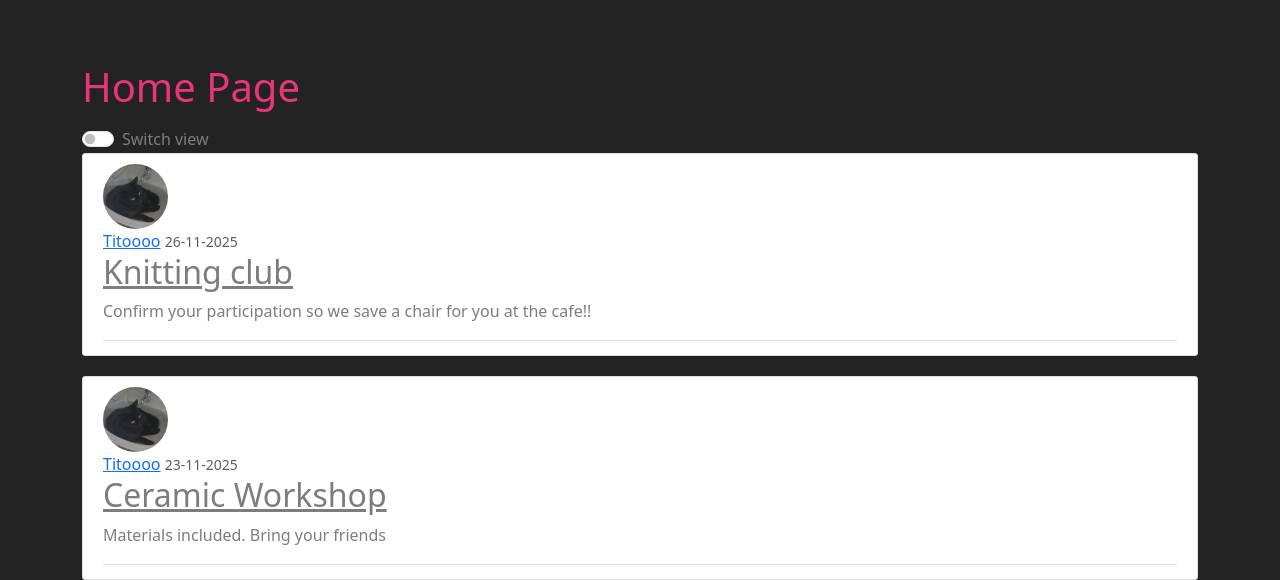
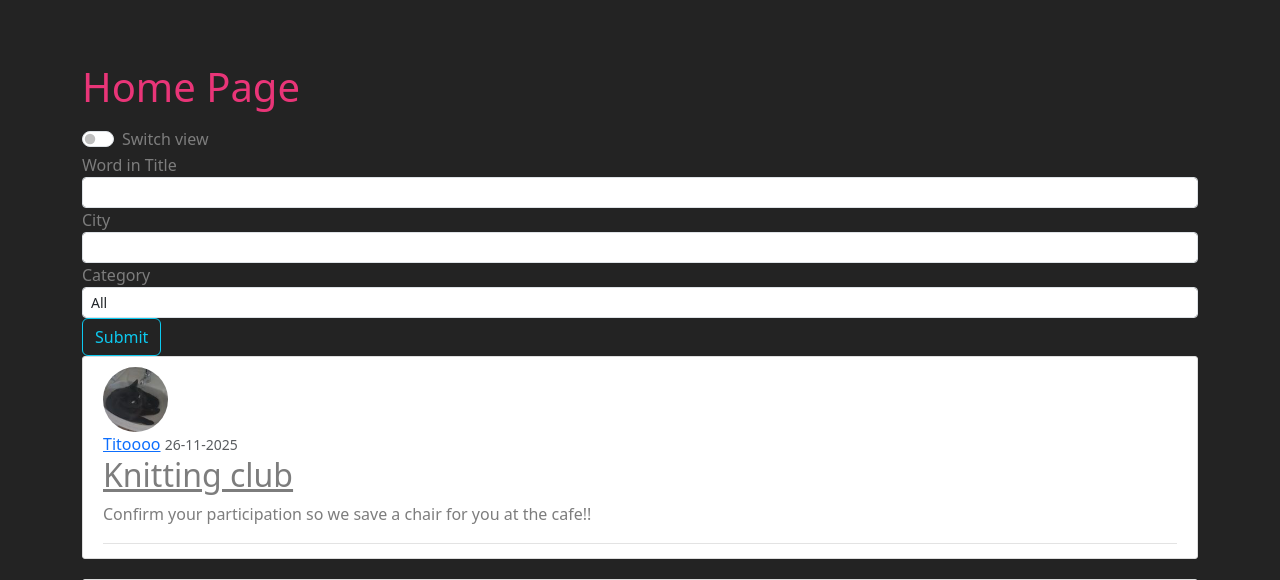
Before and after one commit to wawayaga/event-finder, a Flask app: page / in a window 1280 px wide. Shown: the part 113-693 px from the top of the page. Run offline with Flask 3, Linux system fonts and the light colour scheme; some libraries are stand-ins or nearby versions.

Commit message:
Adds filters word in title, city and Category in both views

```diff
--- a/event_finder/forms.py
+++ b/event_finder/forms.py
@@ -1,6 +1,7 @@
 from flask_wtf import FlaskForm
 from flask_login import current_user
-from wtforms import StringField, PasswordField, SubmitField, BooleanField, TextAreaField, IntegerField, DateField #wtforms is a package
+from wtforms import StringField, PasswordField, SubmitField, BooleanField, TextAreaField, IntegerField, SelectField #wtforms is a package
+from wtforms.fields import DateTimeLocalField
 from wtforms.validators import DataRequired, Length, Email, EqualTo, ValidationError, NumberRange #DataRequired is a class we are importing
 from flask_wtf.file import FileField, FileAllowed
 from event_finder.models import User #only user is imported for validation purposes
@@ -55,8 +56,14 @@ class UpdateAccountForm(FlaskForm):
 class PostForm(FlaskForm):
     title = StringField('Title', validators=[DataRequired()])
     address = StringField('Address', validators=[DataRequired()])
-    event_date = DateField('Date', format="%Y-%m-%d", validators=[DataRequired()])
+    event_date = DateTimeLocalField('Date and Time', format="%Y-%m-%dT%H:%M", validators=[DataRequired()])
     duration_minutes = IntegerField('Duration', validators=[DataRequired(), NumberRange(min=1, max=1440)])
     picture = FileField('Upload a picture of your event', validators=[FileAllowed(['jpg', 'png'])])
     content = TextAreaField('Content', validators=[DataRequired()])
     submit = SubmitField('Post')
+
+class PostFilterForm(FlaskForm):
+    title_word = StringField('Word in Title')
+    city = StringField('City')
+    category = SelectField(choices=[('', 'All'), ('music', 'Music'), ('sports', 'Sports')])
+    submit = SubmitField()
--- a/event_finder/routes.py
+++ b/event_finder/routes.py
@@ -3,34 +3,51 @@ import os
 from PIL import Image
 from flask import render_template, url_for, flash, redirect, request, abort
 from event_finder import app, db, bcrypt
-from event_finder.forms import RegistrationForm, LoginForm, UpdateAccountForm, PostForm
+from event_finder.forms import RegistrationForm, LoginForm, UpdateAccountForm, PostForm, PostFilterForm
 from event_finder.models import User, Post
 from event_finder.geo import get_coordinates
 from flask_login import login_user, current_user, logout_user, login_required
 
 
 @app.route("/")
-@app.route("/home")
+@app.route("/home/")
 def home():
-    view = request.args.get("view", "list")
+    view = request.args.get('view', 'list')
+    form = PostFilterForm(request.args)
+    query = Post.query
+
+    if form:
+
+        if form.title_word.data:
+            query = query.filter(Post.title.ilike(f"%{form.title_word.data}%"))
+        if form.city.data:
+            query = query.filter(Post.address.ilike(f"%{form.city.data}%"))
+        if form.category.data:
+            query = query.filter_by(category=form.category.data)
+#        if subcategory.data:
+#            query = query.filter_by(subcategory=form.subcategory.data)
+
     if view == "map":
-            posts = Post.query.filter(Post.latitude != None, Post.longitude != None)
 
-            posts_data = [
+            query = query.filter(Post.latitude != None, Post.longitude != None)
+            posts = query.all()
+
+            results = [
                 {
                     "id": p.id,
                     "latitude": p.latitude,
                     "longitude": p.longitude,
                     "title": p.title,
+                    "address": p.address,
+                    "event_date": p.event_date,
                     "url": url_for('post', post_id=p.id)
                 }
                 for p in posts
             ]
     else:
-
         page = request.args.get('page', 1, type=int) #1 is the default value for 1. type is the accepted data type as an input
-        posts_data = Post.query.order_by(Post.date_posted.desc()).paginate(page=page, per_page=5)
-    return render_template('home.html', posts=posts_data, view=view)
+        results = query.order_by(Post.date_posted.desc()).paginate(page=page, per_page=5)
+    return render_template('home.html', posts=results, view=view, form=form)
 
 @app.route("/about")
 def about():
@@ -141,10 +158,12 @@ def post(post_id):
     post = Post.query.get_or_404(post_id) #this new method returns a 404 if the post_id doesnt exist
     lat = post.latitude
     lon = post.longitude
+    duration_hours = post.duration_minutes // 60
+    duration_mins = post.duration_minutes % 60
     if post.image:
         image = url_for('static', filename='event_pics/' + post.image)
-        return render_template('post.html', title=post.title, post=post, lat=lat, lon=lon, image=image)
-    return render_template('post.html', title=post.title, post=post, lat=lat, lon=lon)
+        return render_template('post.html', title=post.title, post=post, lat=lat, lon=lon, image=image, duration_hours=duration_hours, duration_mins=duration_mins)
+    return render_template('post.html', title=post.title, post=post, lat=lat, lon=lon, duration_hours=duration_hours, duration_mins=duration_mins)
 
 @app.route("/post/<int:post_id>/update", methods = ['GET', 'POST'])
 @login_required
@@ -154,14 +173,22 @@ def update_post(post_id):
         abort(403) #http response for forbidden route
     form = PostForm()
     if form.validate_on_submit():
+        if form.picture.data:
+            post.image = save_event_picture(form.picture.data)
         post.title = form.title.data
         post.content = form.content.data
+        post.address = form.address.data
+        post.event_date = form.event_date.data
+        post.duration_minutes = form.duration_minutes.data
         db.session.commit() # here we dont use db.session.add because we are not creating new data, but updating it
         flash('Your post was updated!', 'success')
         return redirect(url_for('post', post_id=post.id))
     elif request.method == 'GET':
         form.title.data = post.title
         form.content.data = post.content
+        form.address.data = post.address
+        form.event_date.data = post.event_date
+        form.duration_minutes.data = post.duration_minutes
     return render_template('create_post.html', title='Update Post',
                            form=form, legend='Update Post')
 
--- a/event_finder/templates/home.html
+++ b/event_finder/templates/home.html
@@ -7,6 +7,16 @@
         <input class="form-check-input" type="checkbox" role="switch" id="viewSwitch" {% if view == 'map' %} checked {% endif %}>
         <label class="form-check-label" for="viewSwitch">Switch view</label>
     </div>
+    <form method="GET" action="{{ url_for('home')}}">
+         <input type="hidden" name="view" value="{{ view }}">
+            {{ form.title_word.label(class="form-control-label") }}
+            {{ form.title_word(class="form-control form-control-sm") }}
+            {{ form.city.label(class="form-control-label") }}
+            {{ form.city(class="form-control form-control-sm") }}
+            {{ form.category.label(class="form-control-label") }}
+            {{ form.category(class="form-control form-control-sm") }}
+            {{ form.submit(class="btn btn-outline-info") }}
+    </form>
     {% if view == 'map' %}
         <div id="map"></div>
 
@@ -34,7 +44,10 @@
 
                 const marker = L.marker([lat, lon])
                 .addTo(map);
-                marker.bindPopup(`<p>${title}</p>`);
+                marker.bindPopup(
+                    `<h6>${title}</h6>
+                    <p>${post.address}</p>
+                    <small>${post.event_date}</small>`);
 
                 marker.postData = post;
                 marker.on('click', function(e) {
@@ -79,13 +92,16 @@
     <script>
 
         const viewSwitch = document.getElementById("viewSwitch");
-        const mapUrl = "{{ url_for('home', view='map') }}";
-        const listUrl = "{{ url_for('home', view='list') }}";
+        const url = new URL(window.location);
+
         viewSwitch.addEventListener('change', event => {
+
             if (viewSwitch.checked) {
-                window.location.href = mapUrl;
+                url.searchParams.set("view", "map");
+                window.location = url.toString();
             } else {
-                window.location.href = listUrl;
+                url.searchParams.set("view", "list");
+                window.location = url.toString();
             }
             });
     </script>
--- a/event_finder/templates/post.html
+++ b/event_finder/templates/post.html
@@ -8,12 +8,12 @@
             <div class="media-body col-6">
                 <div class="article-metadata">
                     <a class="mr-2" href="{{url_for('user_posts', username=post.author.username)}}">{{ post.author.username }}</a>
-                    <small class="text-muted">{{post.date_posted.strftime('%d-%m-%Y')}}</small>
+                    <small class="text-muted">{{post.date_posted.strftime('%d-%m-%Y %H:%M')}}</small>
                     <h2 class ="article-title">{{post.title}}</h2>
                     <p class="article-content">At {{ post.address }}</p>
                     {% if post.event_date and post.duration_minutes and post.image %}
                         <img class="event-photo" src="{{ image }}">
-                        <p class="article-content">When: {{ post.event_date }}, Duration: {{ post.duration_minutes }}</p>
+                        <p class="article-content">When: {{ post.event_date.strftime('%d-%m-%Y %H:%M') }}, Duration: {{ duration_hours }}h {{ duration_mins }}m</p>
                     {% endif%}
                     <p class="article-content">{{ post.content }}</p>
                 </div>
```
Also changed, not shown: event_finder/static/event_pics/2a42c383dcd771c2.jpg (added), event_finder/static/event_pics/411c150074b91b69.jpg (added), event_finder/static/event_pics/5fce217ca18961a1.jpg (added), event_finder/static/event_pics/8f23c35f07862767.jpg (added), event_finder/static/event_pics/8f73a549821b87d0.jpg (added), event_finder/static/event_pics/9cd323b6734407ff.jpg (added), instance/site.db, 1 other file.
